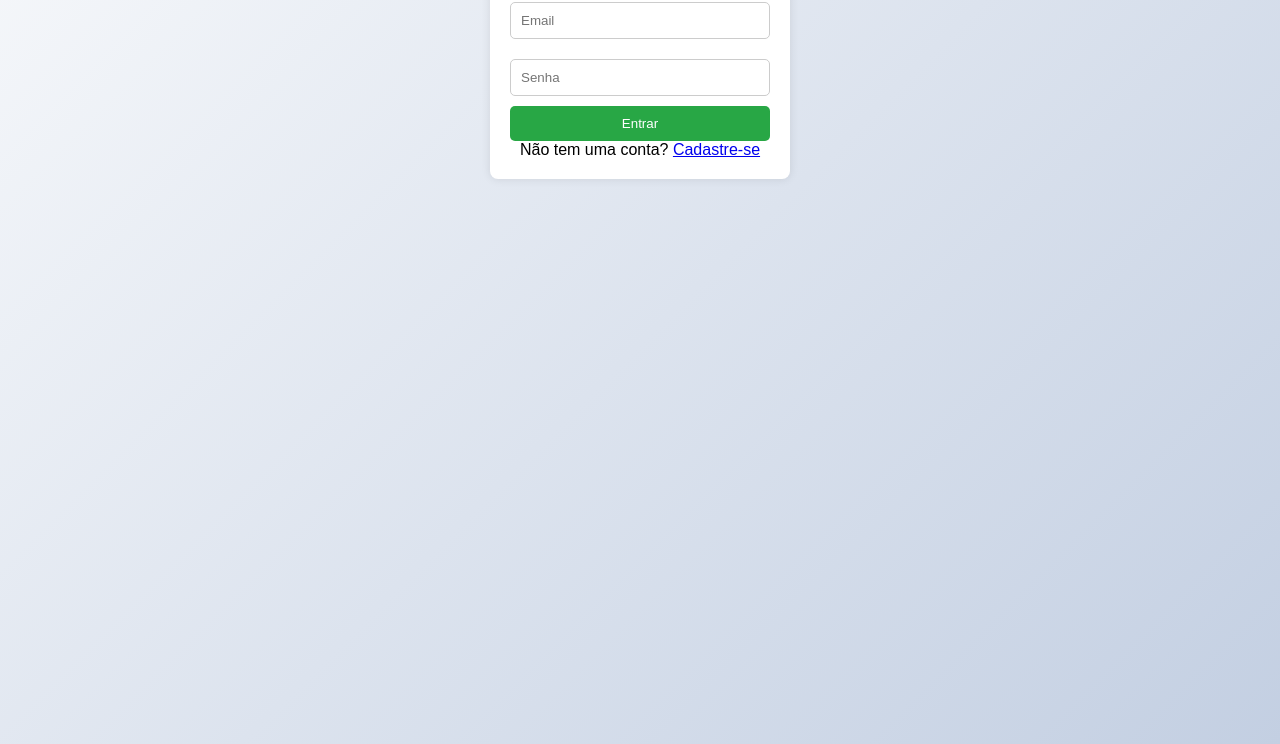
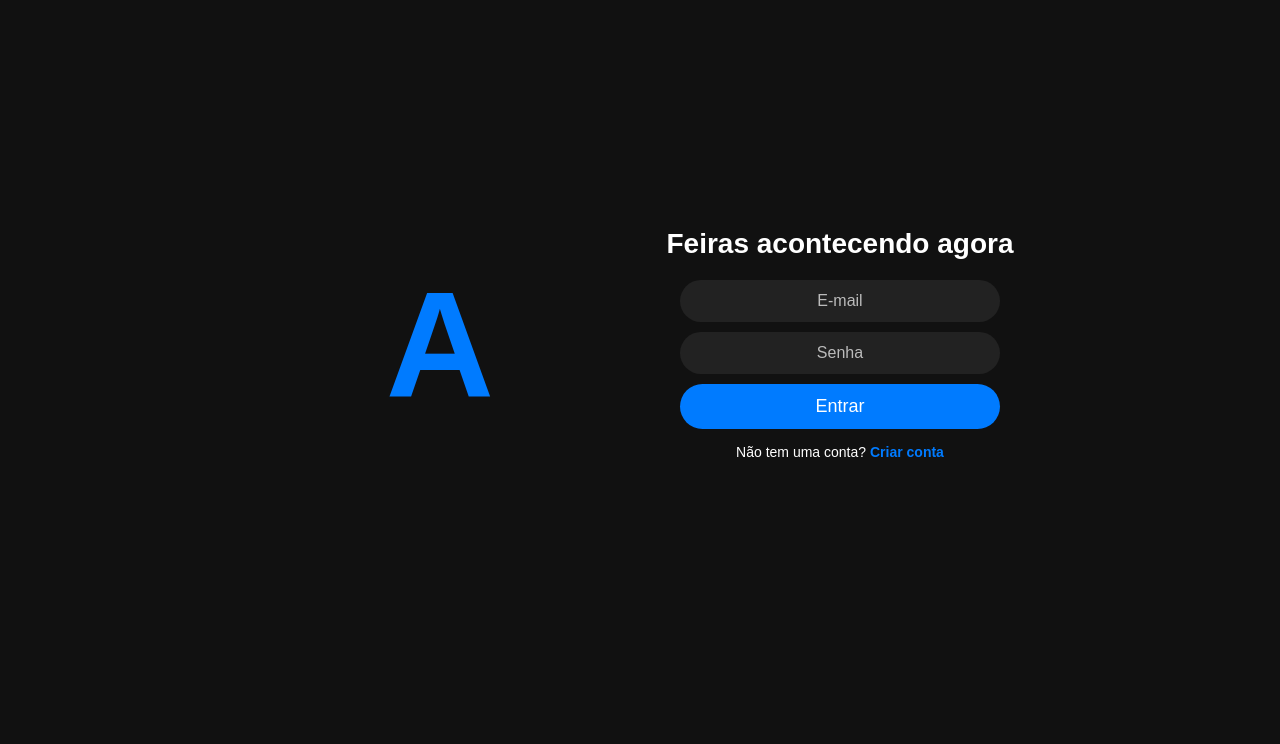
Before and after one commit to drznn/lms-final, a plain HTML site: page frontend/pages/login.html in a window 1280 px wide. Shown: the part 56-800 px from the top of the page. Drawn offline with Linux system fonts and the light colour scheme.

Commit message:
Adiciona nova rota `/auth/me` para obter informações do usuário autenticado, corrige IDs de campos no formulário de login e implementa estilos para a página de login.

```diff
--- /dev/null
+++ b/frontend/css/login.css
@@ -0,0 +1,111 @@
+/* Reset de estilos */
+* {
+    margin: 0;
+    padding: 0;
+    box-sizing: border-box;
+    font-family: 'Arial', sans-serif;
+}
+
+/* Fundo escuro */
+body {
+    background-color: #111;
+    color: white;
+    display: flex;
+    justify-content: center;
+    align-items: center;
+    height: 100vh;
+}
+
+/* Container principal */
+.login-container {
+    display: flex;
+    width: 800px;
+    height: 500px;
+}
+
+/* Lado esquerdo com o logo */
+.login-left {
+    flex: 1;
+    display: flex;
+    justify-content: center;
+    align-items: center;
+}
+
+.logo {
+    font-size: 150px;
+    font-weight: bold;
+    color: #007bff;
+}
+
+/* Lado direito com o formulário */
+.login-right {
+    flex: 1;
+    display: flex;
+    flex-direction: column;
+    justify-content: center;
+    align-items: center;
+}
+
+.title {
+    font-size: 28px;
+    font-weight: bold;
+    margin-bottom: 20px;
+}
+
+/* Estilos do formulário */
+form {
+    display: flex;
+    flex-direction: column;
+    width: 80%;
+}
+
+input {
+    background-color: #222;
+    color: white;
+    border: none;
+    padding: 12px;
+    margin-bottom: 10px;
+    border-radius: 25px;
+    font-size: 16px;
+    text-align: center;
+}
+
+input::placeholder {
+    color: #bbb;
+}
+
+input:focus {
+    outline: 2px solid #007bff;
+}
+
+/* Botão de login */
+.login-btn {
+    background-color: #007bff;
+    color: white;
+    border: none;
+    padding: 12px;
+    border-radius: 25px;
+    font-size: 18px;
+    cursor: pointer;
+    transition: background 0.3s;
+}
+
+.login-btn:hover {
+    background-color: #0056b3;
+}
+
+/* Link para cadastro */
+.register-link {
+    margin-top: 15px;
+    font-size: 14px;
+}
+
+.register-link a {
+    color: #007bff;
+    font-weight: bold;
+    text-decoration: none;
+}
+
+.register-link a:hover {
+    text-decoration: underline;
+}
--- a/frontend/css/style.css
+++ b/frontend/css/style.css
@@ -92,13 +92,13 @@ body {
 /* Centralização do conteúdo */
 .container {
     text-align: center;
-    margin-top: 120px;
+    margin-top: 150px;
     width: 90%;
-    max-width: 1200px;
 }
 
 /* 🔹 Cards das feiras alinhados à esquerda */
 .feiras-container {
+    margin-top: 20px;
     display: flex;
     flex-wrap: wrap;
     justify-content: flex-start; /* 🔹 Alinhamento à esquerda */
--- a/frontend/js/login.js
+++ b/frontend/js/login.js
@@ -6,7 +6,9 @@ document.addEventListener("DOMContentLoaded", () => {
         event.preventDefault();
 
         const email = document.getElementById("email").value;
-        const senha = document.getElementById("senha").value;
+        const senha = document.getElementById("password").value; // Corrigido para "password"
+
+        errorMessage.style.display = "none"; // Esconde mensagem de erro ao tentar novamente
 
         try {
             const response = await fetch("http://localhost:5000/auth/login", {
@@ -21,19 +23,21 @@ document.addEventListener("DOMContentLoaded", () => {
                 throw new Error(data.message || "Erro ao fazer login");
             }
 
-            // Salva o token no localStorage
+            // ✅ Salva o token no localStorage
             localStorage.setItem("token", data.token);
 
-            // Redireciona para a página principal após o login
+            // ✅ Redireciona para a página principal após o login
             window.location.href = "../index.html";
         } catch (error) {
+            console.error("Erro no login:", error);
             errorMessage.textContent = error.message;
             errorMessage.style.display = "block";
         }
     });
 
-    // Redireciona para a página de cadastro
-    document.getElementById("register-link").addEventListener("click", () => {
+    // 🔹 Redireciona para a página de cadastro ao clicar em "Criar Conta"
+    document.getElementById("register-link").addEventListener("click", (event) => {
+        event.preventDefault();
         window.location.href = "register.html";
     });
 });
--- a/frontend/js/main.js
+++ b/frontend/js/main.js
@@ -17,6 +17,7 @@ document.addEventListener("DOMContentLoaded", async () => {
 
         if (response.ok) {
             const firstName = userData.nome.split(" ")[0]; // Pegando o primeiro nome
+            console.log("Nome do usuário:", firstName); // Log para depuração
             document.getElementById("user-name").textContent = `Olá, ${firstName}`;
         } else {
             console.error("Erro ao buscar usuário:", userData.message);
--- a/frontend/pages/login.html
+++ b/frontend/pages/login.html
@@ -4,18 +4,25 @@
     <meta charset="UTF-8">
     <meta name="viewport" content="width=device-width, initial-scale=1.0">
     <title>Login - Gestão de Feiras</title>
-    <link rel="stylesheet" href="../css/style.css">
+    <link rel="stylesheet" href="../css/login.css">
 </head>
 <body>
     <div class="login-container">
-        <h2>Login</h2>
-        <form id="login-form">
-            <input type="email" id="email" placeholder="Email" required>
-            <input type="password" id="senha" placeholder="Senha" required>
-            <button type="submit">Entrar</button>
-        </form>
-        <p>Não tem uma conta? <a href="#" id="register-link">Cadastre-se</a></p>
-        <p id="login-error" class="error-message"></p>
+        <div class="login-left">
+            <h1 class="logo">A</h1>
+        </div>
+        <div class="login-right">
+            <h2 class="title">Feiras acontecendo agora</h2>
+            <form id="login-form">
+                <input type="email" id="email" placeholder="E-mail" required>
+                <input type="password" id="password" placeholder="Senha" required>
+                <button type="submit" class="login-btn">Entrar</button>
+            </form>
+            <div class="register-link">
+                <span>Não tem uma conta?</span>
+                <a href="register.html">Criar conta</a>
+            </div>
+        </div>
     </div>
     <script src="../js/login.js"></script>
 </body>
```
Also changed, not shown: backend/routes/authRoutes.js (+28 -5 lines), frontend/index.html (+0 -1 lines).
